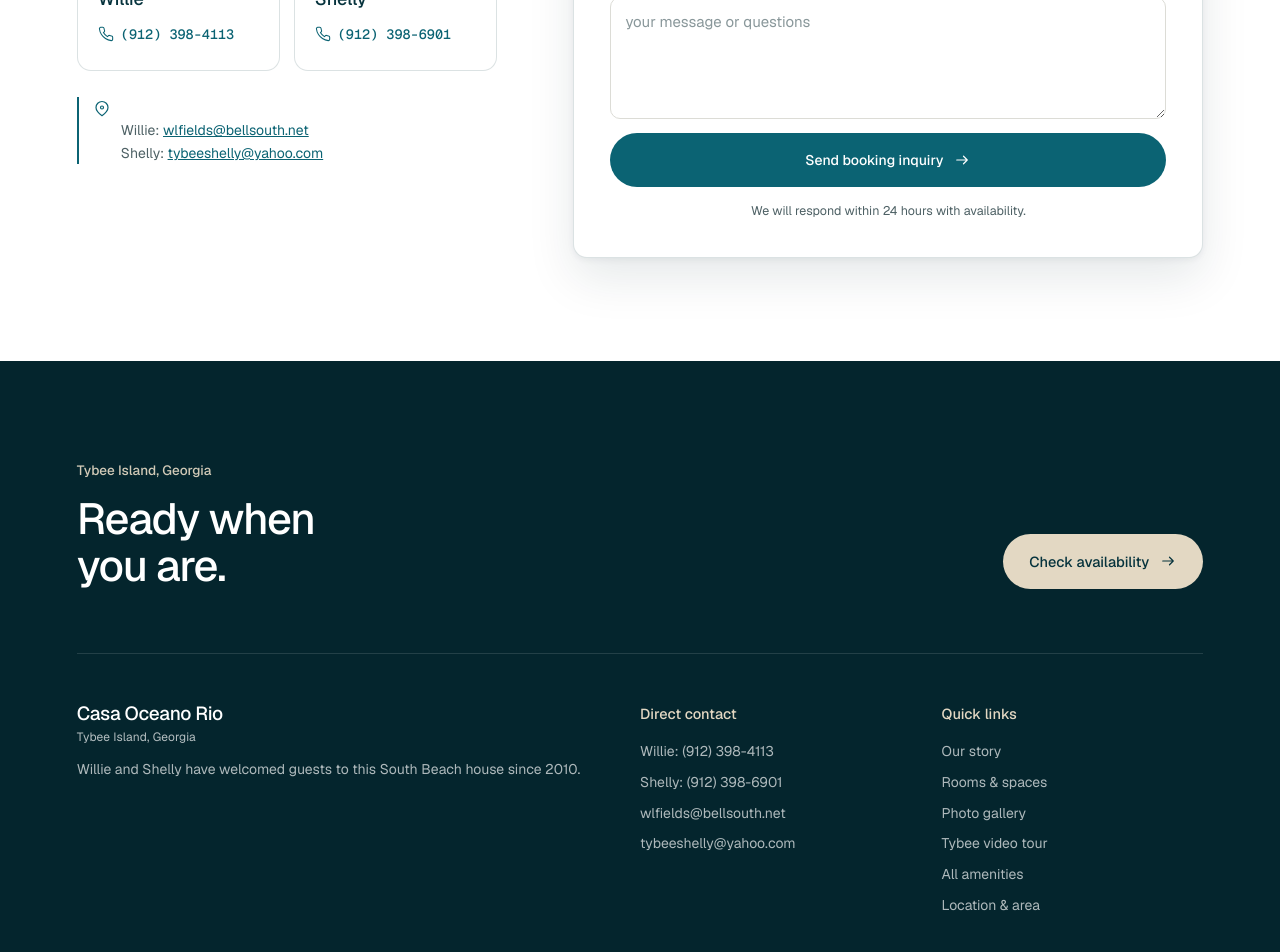
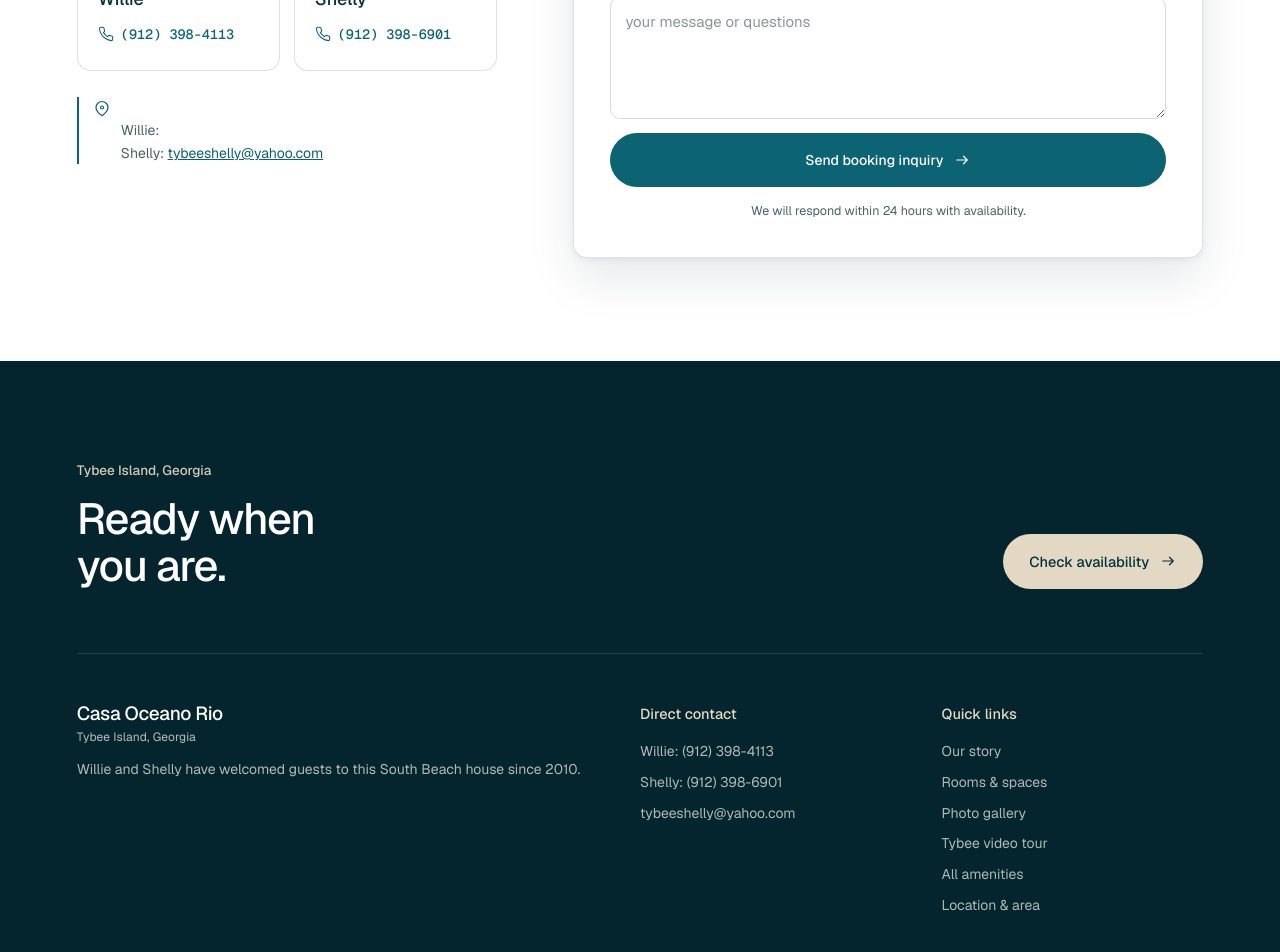
Before and after one commit to rabdev688/casaoceanorio, a React (Vite) app: page /book in a window 1280 px wide. Shown: the part 1500-2452 px from the top of the page. Built offline with nearby package versions, Linux system fonts and the light colour scheme.

Commit message:
Change email address from wlfields@bellsouth.net to WillieFields@gmail.com
VITE_ADDRESS_SHORT=1812 Chatham Ave.
VITE_ADDRESS=1812 Chatham Ave., Tybee Island, Ga. 31328
VITE_CONTACT_EMAIL=WillieFields@gmail.com

```diff
--- a/src/App.tsx
+++ b/src/App.tsx
@@ -136,8 +136,8 @@ function App() {
                 <a href="tel:9123986901">Shelly: (912) 398-6901</a>
               </li>
               <li>
-                <a href="mailto:wlfields@bellsouth.net">
-                  wlfields@bellsouth.net
+                <a href={`mailto:${import.meta.env.VITE_CONTACT_EMAIL}`}>
+                  {import.meta.env.VITE_CONTACT_EMAIL}
                 </a>
               </li>
               <li>
--- a/src/pages/Book.tsx
+++ b/src/pages/Book.tsx
@@ -293,8 +293,8 @@ export function Book() {
                 <b>{import.meta.env.VITE_ADDRESS}</b>
                 <br />
                 Willie:{" "}
-                <a href="mailto:wlfields@bellsouth.net">
-                  wlfields@bellsouth.net
+                <a href={`mailto:${import.meta.env.VITE_CONTACT_EMAIL}`}>
+                  {import.meta.env.VITE_CONTACT_EMAIL}
                 </a>
                 <br />
                 Shelly:{" "}
```
